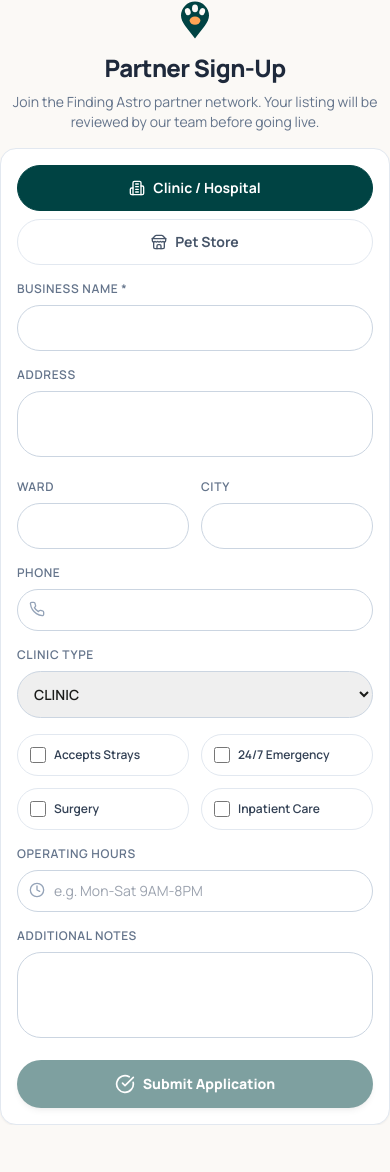
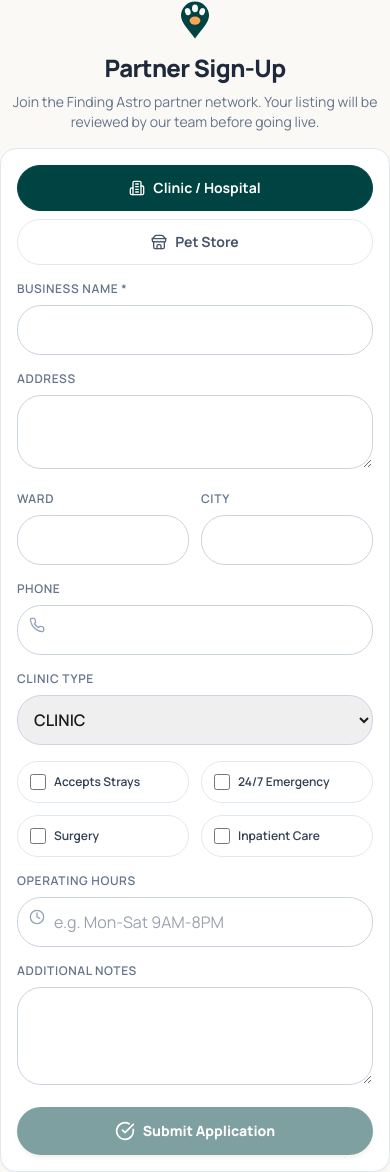
Before and after one commit to Jason45Builders/Finding-Astro, a Next.js app in the folder apps/web/: page /partner-signup in a window 390 px wide. Before the commit the page ends 1125 px from the top, so only its background shows below. Built offline with nearby package versions, Linux system fonts and the light colour scheme.

Commit message:
Refine public and authentication mobile layouts

```diff
--- a/apps/web/app/auth/forgot-password/page.tsx
+++ b/apps/web/app/auth/forgot-password/page.tsx
@@ -34,7 +34,7 @@ function ForgotPasswordForm() {
   if (sent) {
     return (
       <div className="min-h-screen flex items-center justify-center bg-background p-4">
-        <Card className="w-full max-w-md p-8 shadow-xl text-center space-y-4">
+        <Card className="w-full max-w-md p-5 sm:p-8 shadow-xl text-center space-y-4">
           <LogoMark className="w-12 h-12 mx-auto mb-2" />
           <h1 className="font-headline-lg-mobile text-headline-lg-mobile text-primary">Check your email</h1>
           <p className="text-sm text-on-surface-variant">If an account exists with this email, we sent a password reset link.</p>
--- a/apps/web/app/auth/reset-password/page.tsx
+++ b/apps/web/app/auth/reset-password/page.tsx
@@ -48,7 +48,7 @@ function ResetPasswordForm() {
   if (success) {
     return (
       <div className="min-h-screen flex items-center justify-center bg-background p-4">
-        <Card className="w-full max-w-md p-8 shadow-xl text-center space-y-4">
+        <Card className="w-full max-w-md p-5 sm:p-8 shadow-xl text-center space-y-4">
           <CheckCircle className="w-12 h-12 mx-auto text-green-600" />
           <h1 className="font-headline-lg-mobile text-headline-lg-mobile text-primary">Password updated</h1>
           <p className="text-sm text-on-surface-variant">You can now sign in with your new password.</p>
@@ -61,7 +61,7 @@ function ResetPasswordForm() {
   if (!token) {
     return (
       <div className="min-h-screen flex items-center justify-center bg-background p-4">
-        <Card className="w-full max-w-md p-8 shadow-xl text-center space-y-4">
+        <Card className="w-full max-w-md p-5 sm:p-8 shadow-xl text-center space-y-4">
           <AlertCircle className="w-12 h-12 mx-auto text-error" />
           <h1 className="font-headline-lg-mobile text-headline-lg-mobile text-on-surface">Invalid reset link</h1>
           <p className="text-sm text-on-surface-variant">This password reset link is missing or invalid.</p>
--- a/apps/web/app/donate/[groupId]/page.tsx
+++ b/apps/web/app/donate/[groupId]/page.tsx
@@ -69,7 +69,7 @@ export default function PublicDonationPage({ params }: { params: Promise<{ group
 
   if (!data) return (
     <main className="min-h-screen bg-surface-container-low px-4 py-10">
-      <Card className="max-w-xl mx-auto p-8 text-center">
+      <Card className="max-w-xl mx-auto p-5 sm:p-8 text-center">
         <HeartHandshake className="w-10 h-10 mx-auto text-primary" />
         <h1 className="mt-4 font-headline-lg text-headline-lg text-on-surface">Donation page unavailable</h1>
         <p className="mt-2 text-sm text-on-surface-variant">{message || "This Rescue Collective is not accepting donations right now."}</p>
--- a/apps/web/app/ngo-signup/page.tsx
+++ b/apps/web/app/ngo-signup/page.tsx
@@ -71,7 +71,7 @@ export default function NgoSignupPage() {
   if (success) {
     return (
       <div className="min-h-screen bg-background flex items-center justify-center px-4">
-        <Card className="p-8 max-w-md w-full text-center space-y-4">
+        <Card className="p-5 sm:p-8 max-w-md w-full text-center space-y-4">
           <Building2 className="w-12 h-12 text-primary mx-auto" />
           <h1 className="font-headline-lg text-headline-lg text-on-surface">Account Created</h1>
           <p className="text-sm text-on-surface-variant">
--- a/apps/web/app/org/invitations/accept/page.tsx
+++ b/apps/web/app/org/invitations/accept/page.tsx
@@ -55,7 +55,7 @@ function InvitationForm() {
 
   if (accepted) {
     return (
-      <Card className="w-full max-w-md p-8 shadow-xl">
+      <Card className="w-full max-w-md p-5 sm:p-8 shadow-xl">
         <div className="text-center">
           <CheckCircle2 className="w-12 h-12 mx-auto mb-4 text-success" />
           <h1 className="font-headline-lg-mobile text-headline-lg-mobile text-primary mb-2">Invitation accepted</h1>
@@ -77,7 +77,7 @@ function InvitationForm() {
   }
 
   return (
-    <Card className="w-full max-w-md p-8 shadow-xl">
+    <Card className="w-full max-w-md p-5 sm:p-8 shadow-xl">
       <div className="text-center mb-8">
         <LogoMark className="w-12 h-12 mx-auto mb-4" />
         <h1 className="font-headline-lg-mobile text-headline-lg-mobile text-primary mb-2">Join your NGO team</h1>
--- a/apps/web/app/partner-signup/page.tsx
+++ b/apps/web/app/partner-signup/page.tsx
@@ -86,22 +86,22 @@ export default function PartnerSignupPage() {
         <div className="space-y-4">
           <div className="space-y-2">
             <label className="block text-xs font-semibold text-slate-500 uppercase tracking-wider">Business Name *</label>
-            <input required value={form.name} onChange={e => setForm(f => ({ ...f, name: e.target.value }))} className="w-full p-3 rounded-xl border border-slate-300 focus:outline-none focus:ring-2 focus:ring-primary text-sm" />
+            <input required value={form.name} onChange={e => setForm(f => ({ ...f, name: e.target.value }))} className="w-full min-w-0 p-3 rounded-xl border border-slate-300 focus:outline-none focus:ring-2 focus:ring-primary text-base" />
           </div>
 
           <div className="space-y-2">
             <label className="block text-xs font-semibold text-slate-500 uppercase tracking-wider">Address</label>
-            <textarea value={form.address} onChange={e => setForm(f => ({ ...f, address: e.target.value }))} rows={2} className="w-full p-3 rounded-xl border border-slate-300 focus:outline-none focus:ring-2 focus:ring-primary text-sm resize-none" />
+            <textarea value={form.address} onChange={e => setForm(f => ({ ...f, address: e.target.value }))} rows={2} className="w-full min-w-0 p-3 rounded-xl border border-slate-300 focus:outline-none focus:ring-2 focus:ring-primary text-base resize-y" />
           </div>
 
-          <div className="grid grid-cols-2 gap-3">
+          <div className="grid grid-cols-1 min-[380px]:grid-cols-2 gap-3">
             <div className="space-y-2">
               <label className="block text-xs font-semibold text-slate-500 uppercase tracking-wider">Ward</label>
-              <input value={form.wardName} onChange={e => setForm(f => ({ ...f, wardName: e.target.value }))} className="w-full p-3 rounded-xl border border-slate-300 focus:outline-none focus:ring-2 focus:ring-primary text-sm" />
+              <input value={form.wardName} onChange={e => setForm(f => ({ ...f, wardName: e.target.value }))} className="w-full min-w-0 p-3 rounded-xl border border-slate-300 focus:outline-none focus:ring-2 focus:ring-primary text-base" />
             </div>
             <div className="space-y-2">
               <label className="block text-xs font-semibold text-slate-500 uppercase tracking-wider">City</label>
-              <input value={form.city} onChange={e => setForm(f => ({ ...f, city: e.target.value }))} className="w-full p-3 rounded-xl border border-slate-300 focus:outline-none focus:ring-2 focus:ring-primary text-sm" />
+              <input value={form.city} onChange={e => setForm(f => ({ ...f, city: e.target.value }))} className="w-full min-w-0 p-3 rounded-xl border border-slate-300 focus:outline-none focus:ring-2 focus:ring-primary text-base" />
             </div>
           </div>
 
@@ -109,21 +109,21 @@ export default function PartnerSignupPage() {
             <label className="block text-xs font-semibold text-slate-500 uppercase tracking-wider">Phone</label>
             <div className="relative">
               <Phone className="absolute left-3 top-3 w-4 h-4 text-slate-400" />
-              <input type="tel" value={form.phone} onChange={e => setForm(f => ({ ...f, phone: e.target.value }))} className="w-full pl-9 pr-4 py-2.5 rounded-xl border border-slate-300 focus:outline-none focus:ring-2 focus:ring-primary text-sm" />
+              <input type="tel" value={form.phone} onChange={e => setForm(f => ({ ...f, phone: e.target.value }))} className="w-full min-w-0 pl-9 pr-4 py-3 rounded-xl border border-slate-300 focus:outline-none focus:ring-2 focus:ring-primary text-base" />
             </div>
           </div>
 
           {type === "clinic" && (
             <div className="space-y-2">
               <label className="block text-xs font-semibold text-slate-500 uppercase tracking-wider">Clinic Type</label>
-              <select value={form.clinicType} onChange={e => setForm(f => ({ ...f, clinicType: e.target.value as any }))} className="w-full p-3 rounded-xl border border-slate-300 focus:outline-none focus:ring-2 focus:ring-primary text-sm font-semibold">
+              <select value={form.clinicType} onChange={e => setForm(f => ({ ...f, clinicType: e.target.value as any }))} className="w-full min-w-0 p-3 rounded-xl border border-slate-300 focus:outline-none focus:ring-2 focus:ring-primary text-base font-semibold">
                 {CLINIC_TYPES.map(t => <option key={t} value={t}>{t.replace("_", " ").toUpperCase()}</option>)}
               </select>
             </div>
           )}
 
           {type === "clinic" && (
-            <div className="grid grid-cols-2 gap-3">
+            <div className="grid grid-cols-1 min-[380px]:grid-cols-2 gap-3">
               <label className="flex items-center gap-2 p-3 border border-slate-200 rounded-xl cursor-pointer">
                 <input type="checkbox" checked={form.acceptsStrays} onChange={e => setForm(f => ({ ...f, acceptsStrays: e.target.checked }))} className="w-4 h-4 text-primary rounded" />
                 <span className="text-xs font-semibold text-slate-700">Accepts Strays</span>
@@ -144,7 +144,7 @@ export default function PartnerSignupPage() {
           )}
 
           {type === "store" && (
-            <div className="grid grid-cols-2 gap-3">
+            <div className="grid grid-cols-1 min-[380px]:grid-cols-2 gap-3">
               <label className="flex items-center gap-2 p-3 border border-slate-200 rounded-xl cursor-pointer">
                 <input type="checkbox" checked={form.sellsMedicine} onChange={e => setForm(f => ({ ...f, sellsMedicine: e.target.checked }))} className="w-4 h-4 text-primary rounded" />
                 <span className="text-xs font-semibold text-slate-700">Sells Medicine</span>
@@ -160,17 +160,17 @@ export default function PartnerSignupPage() {
             <label className="block text-xs font-semibold text-slate-500 uppercase tracking-wider">Operating Hours</label>
             <div className="relative">
               <Clock className="absolute left-3 top-3 w-4 h-4 text-slate-400" />
-              <input value={form.operatingHours} onChange={e => setForm(f => ({ ...f, operatingHours: e.target.value }))} placeholder="e.g. Mon-Sat 9AM-8PM" className="w-full pl-9 pr-4 py-2.5 rounded-xl border border-slate-300 focus:outline-none focus:ring-2 focus:ring-primary text-sm" />
+              <input value={form.operatingHours} onChange={e => setForm(f => ({ ...f, operatingHours: e.target.value }))} placeholder="e.g. Mon-Sat 9AM-8PM" className="w-full min-w-0 pl-9 pr-4 py-3 rounded-xl border border-slate-300 focus:outline-none focus:ring-2 focus:ring-primary text-base" />
             </div>
           </div>
 
           <div className="space-y-2">
             <label className="block text-xs font-semibold text-slate-500 uppercase tracking-wider">Additional Notes</label>
-            <textarea value={form.notes} onChange={e => setForm(f => ({ ...f, notes: e.target.value }))} rows={3} className="w-full p-3 rounded-xl border border-slate-300 focus:outline-none focus:ring-2 focus:ring-primary text-sm resize-none" />
+            <textarea value={form.notes} onChange={e => setForm(f => ({ ...f, notes: e.target.value }))} rows={3} className="w-full min-w-0 p-3 rounded-xl border border-slate-300 focus:outline-none focus:ring-2 focus:ring-primary text-base resize-y" />
           </div>
         </div>
 
-        <button type="submit" disabled={submitting || !form.name} className="w-full bg-primary hover:bg-emerald-800 text-white font-extrabold py-3.5 rounded-xl text-sm transition-colors shadow-md disabled:opacity-50 flex items-center justify-center gap-2">
+        <button type="submit" disabled={submitting || !form.name} className="w-full min-h-12 bg-primary hover:bg-emerald-800 text-white font-extrabold py-3.5 rounded-xl text-sm transition-colors shadow-md disabled:opacity-50 flex items-center justify-center gap-2">
           {submitting ? <><Loader2 className="w-5 h-5 animate-spin" /> Submitting...</> : <><CheckCircle className="w-5 h-5" /> Submit Application</>}
         </button>
       </form>
```
Also changed, not shown: apps/web/app/library/[slug]/page.tsx (+3 -3 lines), apps/web/app/page.tsx (+7 -7 lines), apps/web/src/components/forms/EmergencyReportForm.tsx (+6 -6 lines).
